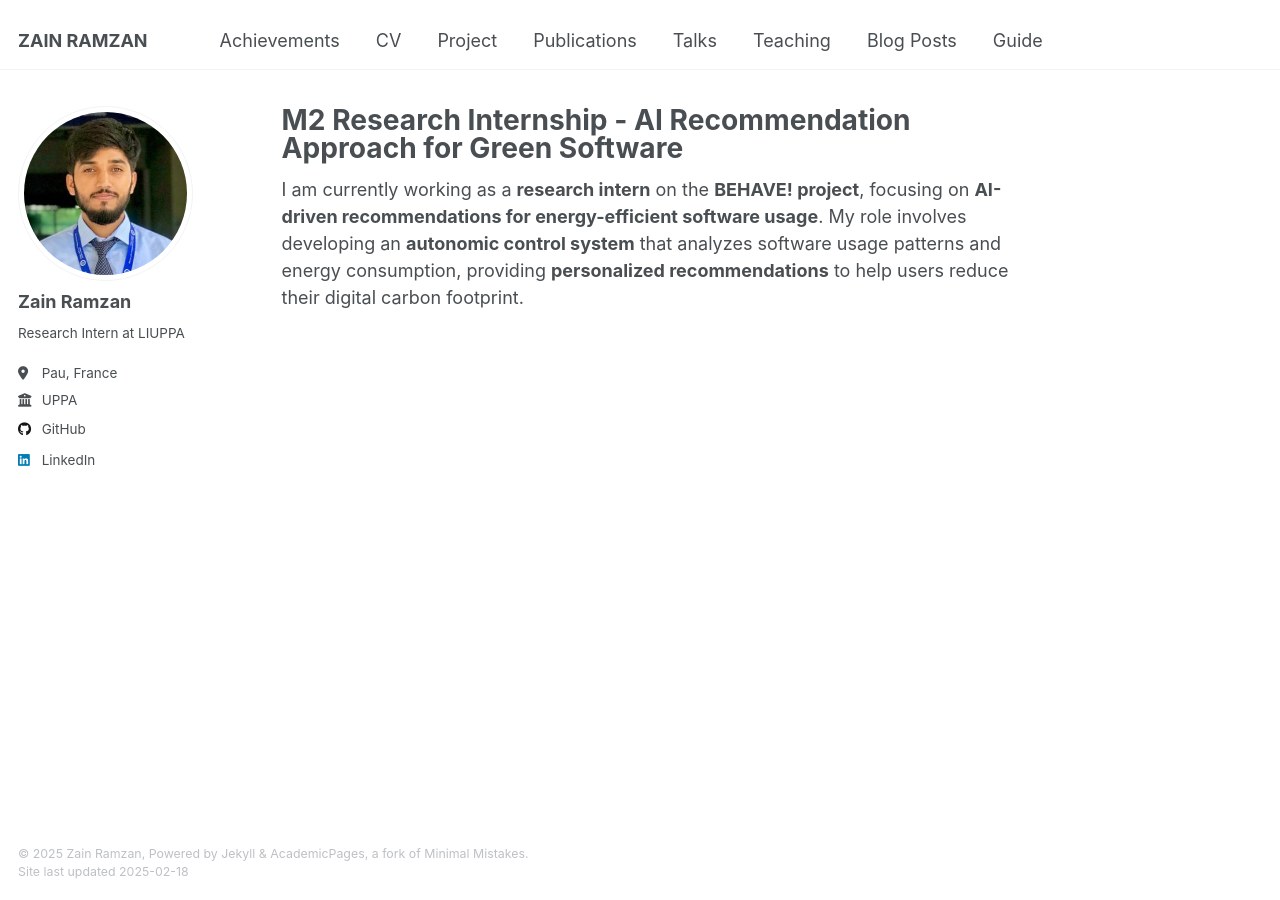
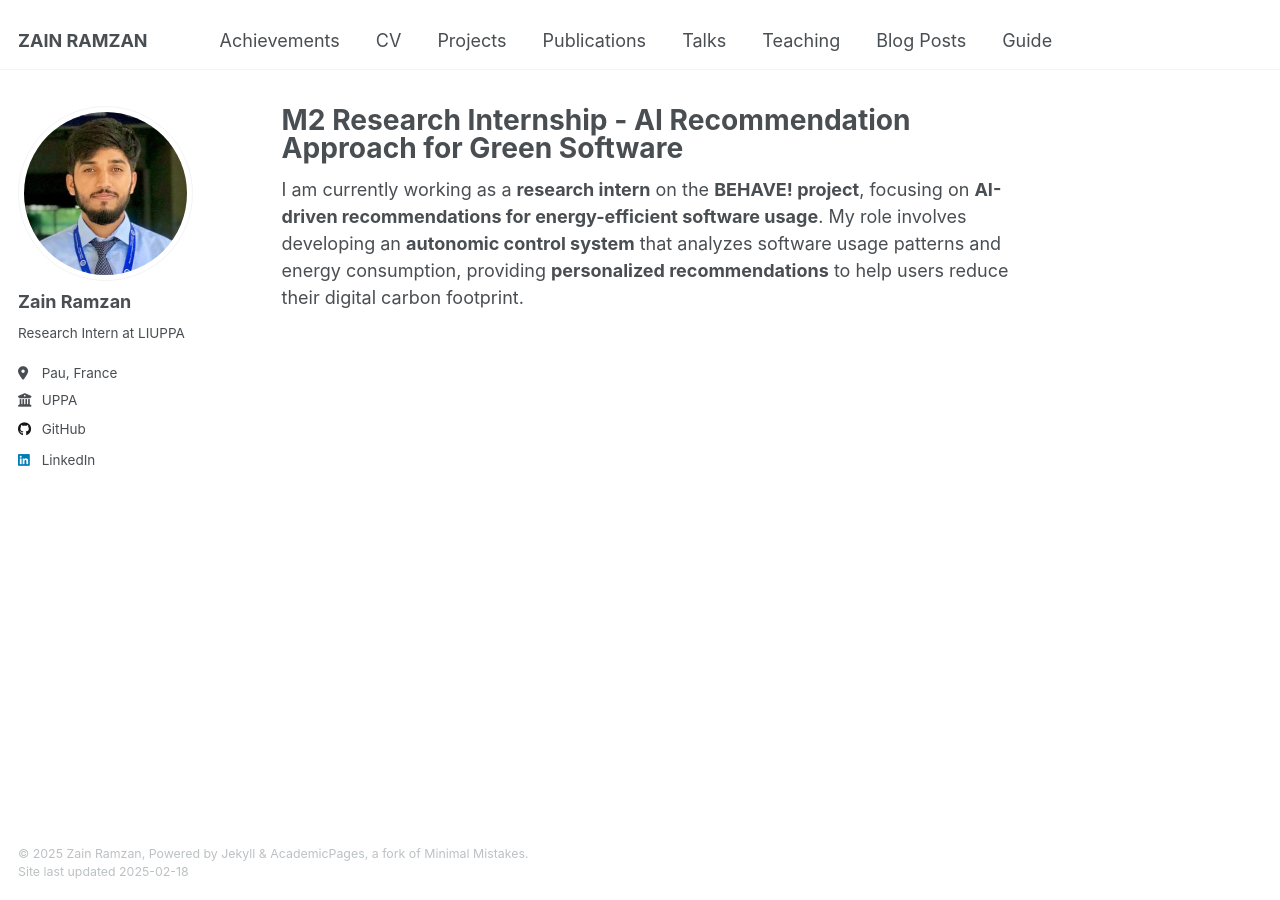
Before and after one commit to zain-ramzan/zain-ramzan.github.io, a Jekyll site: the page built from _pages/about.md, in a window 1280 px wide. Built offline with Jekyll 4.4.1, drawn with Linux system fonts in a browser that asks for light colours.

Commit message:
Update navigation.yml

```diff
--- a/_data/navigation.yml
+++ b/_data/navigation.yml
@@ -11,8 +11,8 @@ main:
   - title: "CV"
     url: /cv/
 
-  - title: "Project"
-    url: /project/
+  - title: "Projects"
+    url: /projects/
 
   - title: "Publications"
     url: /publications/
```
